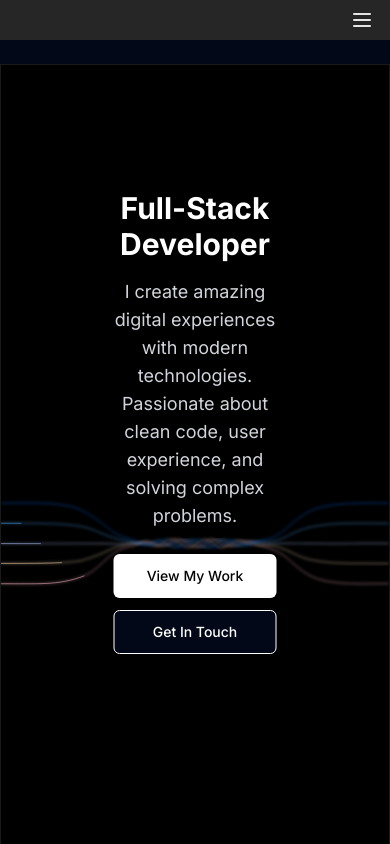
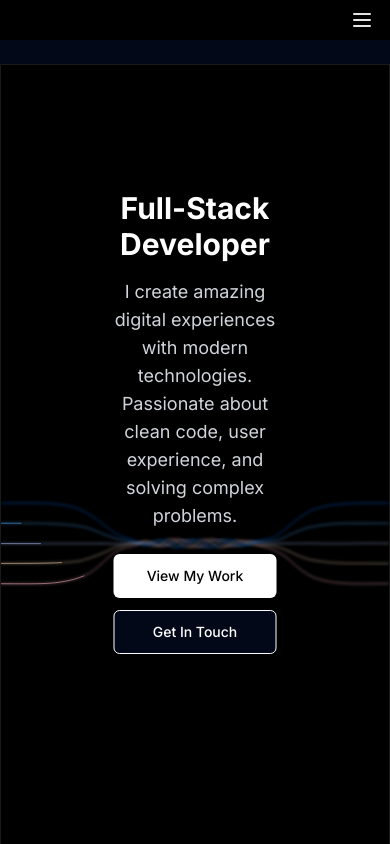
Before and after one commit to HasalYapa/hasal, a Next.js app: page / in a window 390 px wide. Shown: the top 844 px of the page. Built offline with nearby package versions, Linux system fonts and the light colour scheme.

Commit message:
Fix mobile navbar hamburger menu background to black color

```diff
--- a/src/components/navbar.tsx
+++ b/src/components/navbar.tsx
@@ -109,9 +109,9 @@ export function Navbar() {
       </ResizableNavBody>
 
       {/* Mobile Navigation with Sidebar */}
-      <div className="md:hidden">
+      <div className="md:hidden bg-black">
         <Sidebar open={isOpen} setOpen={setIsOpen}>
-          <SidebarBody className="justify-between gap-10 !bg-black [&>div]:!bg-black">
+          <SidebarBody className="justify-between gap-10 !bg-black [&>*]:!bg-black" style={{ backgroundColor: '#000000' }}>
             {/* Mobile Header */}
             <div className="h-16 px-4 py-4 flex flex-row md:hidden items-center justify-between bg-black border-b border-white w-full">
               <Link href="/" className="flex items-center space-x-2">
```
